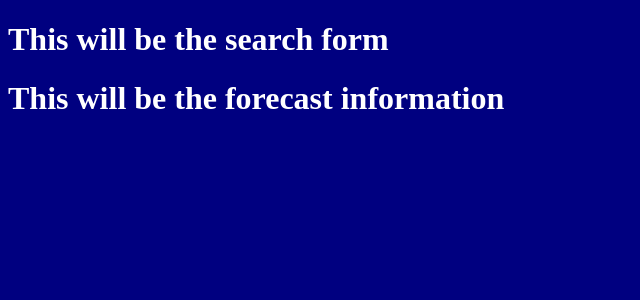
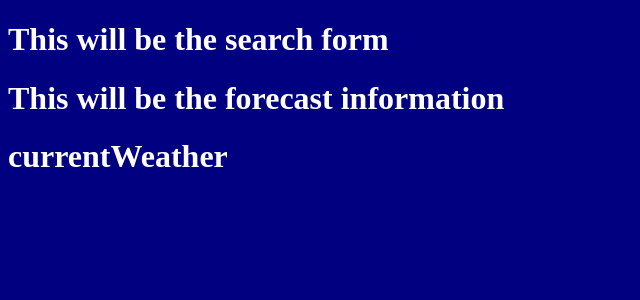
Before and after one commit to ColinH58/Weather-App, a React (Create React App) app: page / in a window 1280 px wide. Shown: the top 300 px of the page, without its empty margins (0-640 px from the left). Built offline with nearby package versions, Linux system fonts and the light colour scheme; no server answers; the HTML template or start-up script is replaced by a standard one.

Commit message:
finishing for today

```diff
--- a/src/App.js
+++ b/src/App.js
@@ -1,15 +1,11 @@
-import React, { useState } from 'react';
+import React from 'react';
 import { Home } from "./Components";
-// import { getCurrentWeather } from "./API"
 
 function App() {
-// const [test, setTest] = useState({})
-
 
   return (
     <div className="App">
       <Home />
-      {/* <h1>{test}</h1> */}
     </div>
   );
 }
--- a/src/Components/Home.jsx
+++ b/src/Components/Home.jsx
@@ -1,11 +1,15 @@
 import React from 'react'
 import { Search, Forecast, Loading, Error } from "./index"
+import { getCurrentWeather } from "../API"
 
 const Home = () => {
+const currentWeather = getCurrentWeather()
+
   return (
     <div>
         <Search />
         <Forecast />
+        <h1>currentWeather</h1>
         {/* {isLoading && <Loading />} */}
         {/* {isError && <Error />} */}
     </div>
```
